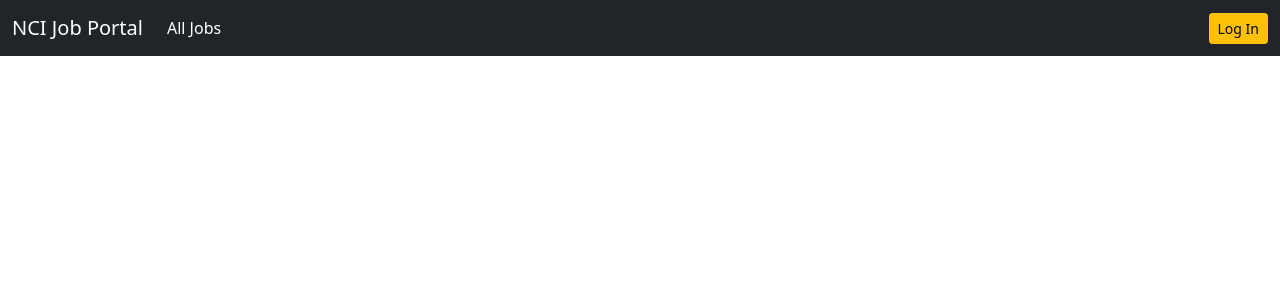
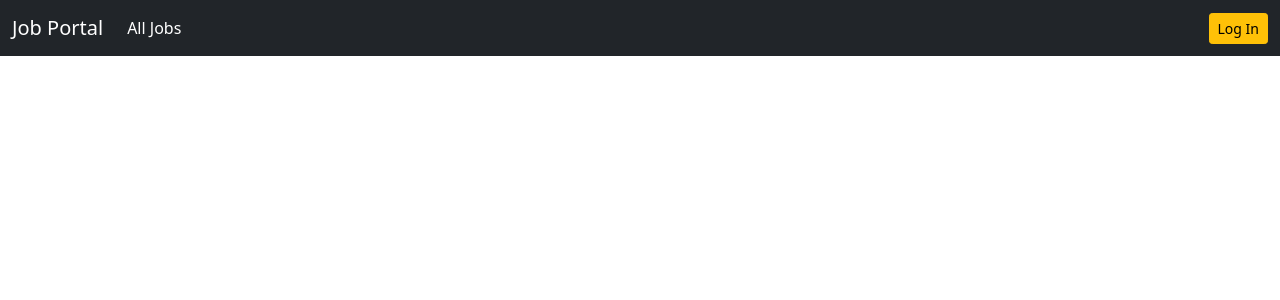
Before and after one commit to ChethanNCI/django_project, a Django app: page /dashboard/ in a window 1280 px wide. Shown: the top 300 px of the page. Run offline with Django 4.2, Linux system fonts and the light colour scheme.

Commit message:
testing cicd

```diff
--- a/templates/base.html
+++ b/templates/base.html
@@ -16,7 +16,7 @@
 <body>
     <nav class="navbar navbar-expand-lg navbar-dark bg-dark">
         <div class="container-fluid">
-            <a class="navbar-brand" href="{% url 'home' %}">NCI Job Portal</a>
+            <a class="navbar-brand" href="{% url 'home' %}">Job Portal</a>
             <button class="navbar-toggler" type="button" data-bs-toggle="collapse"
                 data-bs-target="#navbarSupportedContent" aria-controls="navbarSupportedContent" aria-expanded="false"
                 aria-label="Toggle navigation">
```
